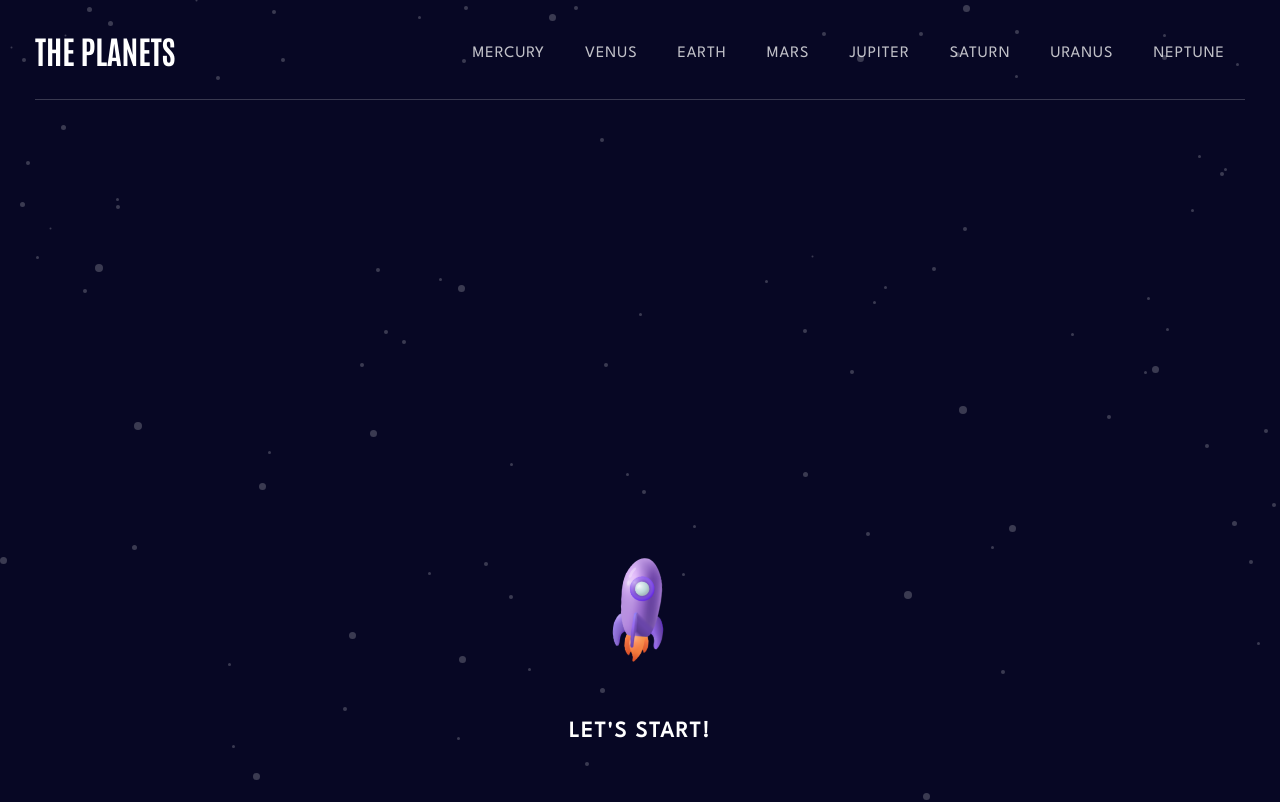
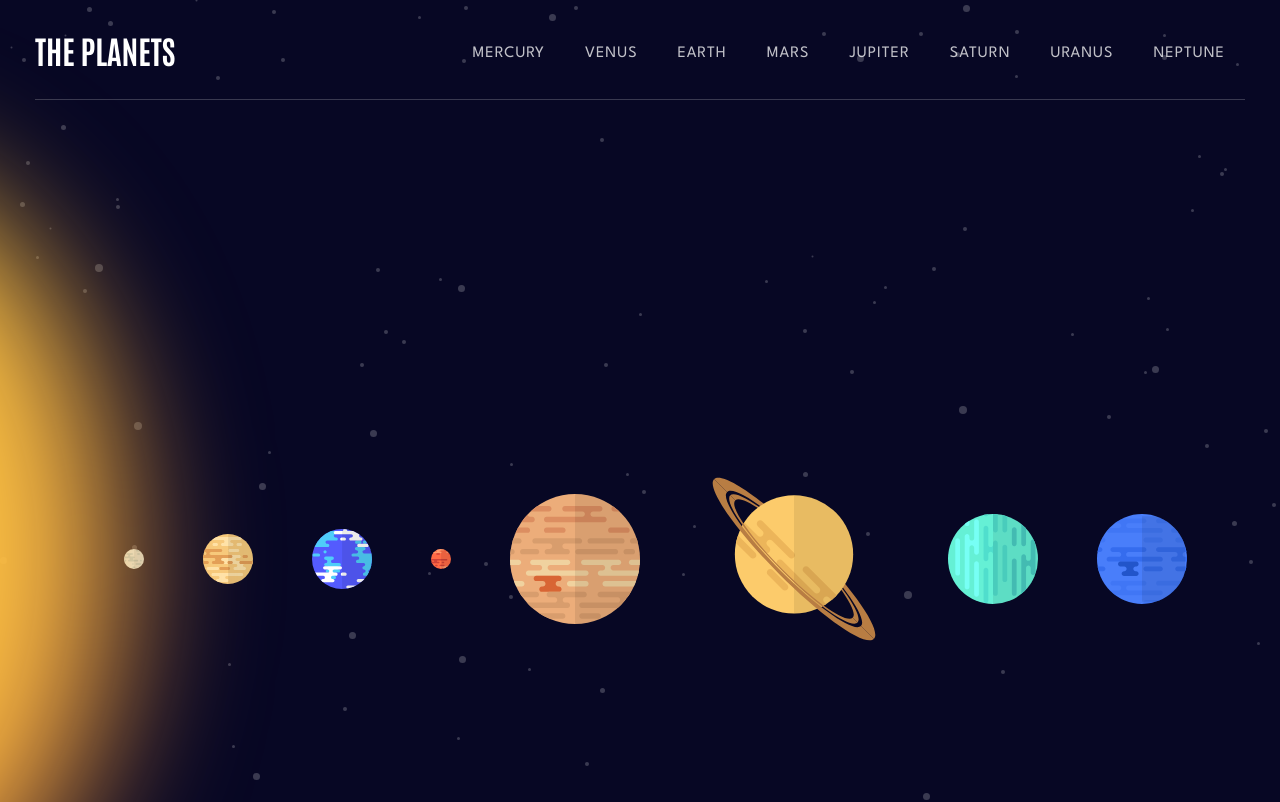
Before and after one commit to kalamarcin/planets-fact, a React (Create React App) app: page / in a window 1280 px wide. Shown: the top 802 px of the page. Built offline with nearby package versions, Linux system fonts and the light colour scheme.

Commit message:
homepage

```diff
--- a/src/Pages/Home/Home.js
+++ b/src/Pages/Home/Home.js
@@ -1,24 +1,57 @@
-
+import mercury from '../../assets/planet-mercury.svg'
+import venus from '../../assets/planet-venus.svg'
+import earth from '../../assets/planet-earth.svg'
+import mars from '../../assets/planet-mars.svg'
+import jupiter from '../../assets/planet-jupiter.svg'
+import saturn from '../../assets/planet-saturn.svg'
+import uranus from '../../assets/planet-uranus.svg'
+import neptune from '../../assets/planet-neptune.svg'
 import './Home.scss'
-
 import rocket from '../../assets/rocket.png'
-
+import { motion } from 'framer-motion'
 import { Link } from 'react-router-dom'
+import sun from '../../assets/sun.png'
 
 const Home = () => {
-
-
+  const nextVariants = {
+    hidden: {
+      opacity: 0,
+    },
+    visible: {
+      opacity: 1,
+      transition: { duration: 0.4, stiffness: 120 },
+    },
+    exit: {
+      opacity: 0,
+      transition: { duration: 0.4, stiffness: 120 },
+    },
+  }
   return (
+    <motion.div variants={nextVariants} initial="hidden" animate="visible" exit="exit">
       <div>
         <div className="wrapper">
           <div className="button-box">
             <Link to={'/mercury'}>
-            <img src={rocket} alt="" className='animateRocket' />
-            LET'S START!
+              <img src={rocket} alt="" className="animateRocket" />
+              <h1>LET'S START!</h1>
+
             </Link>
           </div>
         </div>
       </div>
+      <div className="solar">
+
+      <img className='sun' src={sun} alt="" />
+       <Link to='/mercury'> <img className='mercury-img' src={mercury} alt="" /></Link>
+       <Link to='/venus'> <img className='venus-img' src={venus} alt="" /></Link>
+       <Link to='/earth'> <img className='earth-img' src={earth} alt="" /></Link>
+       <Link to='/mars'> <img className='mars-img' src={mars} alt="" /></Link>
+       <Link to='/jupiter'> <img className='jupiter-img' src={jupiter} alt="" /></Link>
+       <Link to='/saturn'> <img className='saturn-img' src={saturn} alt="" /></Link>
+       <Link to='/uranus'> <img className='uranus-img' src={uranus} alt="" /></Link>
+       <Link to='/neptune'><img className='neptune-img' src={neptune} alt="" /></Link>
+      </div>
+    </motion.div>
   )
 }
 
--- a/src/Pages/Home/Home.scss
+++ b/src/Pages/Home/Home.scss
@@ -1,6 +1,6 @@
 .wrapper {
-  height: 600px;
-  margin-top: 50px;
+  height: 70vh;
+
   flex-direction: column;
   display: flex;
   align-items: center;
@@ -11,8 +11,8 @@
     align-items: center;
     justify-content: center;
     a {
+
       text-decoration: none;
-
       gap: 60px;
       display: flex;
       align-items: center;
@@ -25,6 +25,20 @@
       padding: 20px 30px;
       font-family: var(--font-spartan);
       font-size: 22px;
+
+      h1 {
+
+
+        font-size: 22px;
+        padding: 40px 50px;
+        margin-top: 40px;
+        border: 2px solid white;
+        border-radius: 20px;
+        transition: 0.4s;
+        &:active {
+          background-color: #6d2ed5;
+        }
+      }
       .rocket {
         width: 50px;
       }
@@ -54,6 +68,9 @@
     }
   }
 }
+.solar {
+  display: none;
+}
 
 @media (min-width: 768px) {
   .wrapper {
@@ -67,6 +84,7 @@
 
 @media (min-width: 1025px) {
   .wrapper {
+    display: none;
     height: 1000px;
     .button-box {
       button {
@@ -77,4 +95,65 @@
       }
     }
   }
+  .solar {
+
+    margin-top: 80px;
+    margin-left: 30px;
+    .sun {
+      position:absolute;
+      left: -480px;
+      height: 800px;
+      width: 600px;
+      filter: blur(70px);
+    }
+    margin-top: 60px;
+    border-radius: -50px;
+    align-items: center;
+    justify-content: center;
+    display: flex;
+    border-left: 6px  yellow;
+
+    height: 50rem;
+    gap: 5%;
+
+
+    a {
+      .mercury-img {
+        height: 20px;
+      }
+      .venus-img {
+        height: 50px;
+      }
+      .earth-img {
+        height: 60px;
+      }
+      .mars-img {
+        height: 20px;
+      }
+      .jupiter-img {
+        height: 130px;
+      }
+      .saturn-img {
+        height: 190px;
+      }
+      .uranus-img {
+        height: 90px;
+      }
+      .neptune-img {
+        height: 90px;
+      }
+
+      img {
+
+        cursor: pointer;
+        transition: scale 1s;
+        &:hover {
+          scale: 1.6;
+        }
+      }
+
+    }
+
+  }
+
 }
--- a/src/styles/App.scss
+++ b/src/styles/App.scss
@@ -1,6 +1,6 @@
 .app {
   margin: 25px;
-
+  height: 100%;
 }
 
 .home {
@@ -13,7 +13,7 @@
   }
 }
 
-@media (min-width: 1025px){
+@media (min-width: 1025px) {
   .app {
     margin-top: 0;
   }
--- a/src/styles/global.scss
+++ b/src/styles/global.scss
@@ -15,6 +15,7 @@
 }
 
 html {
+  margin:0;padding:0;
   min-height: 100%;
   background-image: url('../assets/background-stars.svg');
   background-repeat: no-repeat;
@@ -22,7 +23,7 @@ html {
 }
 
 body {
-
+  margin:0;padding:0;
   font-family: var(--font-antonio);
 }
 
```
Lines whose indentation alone changed are shown as unchanged.
